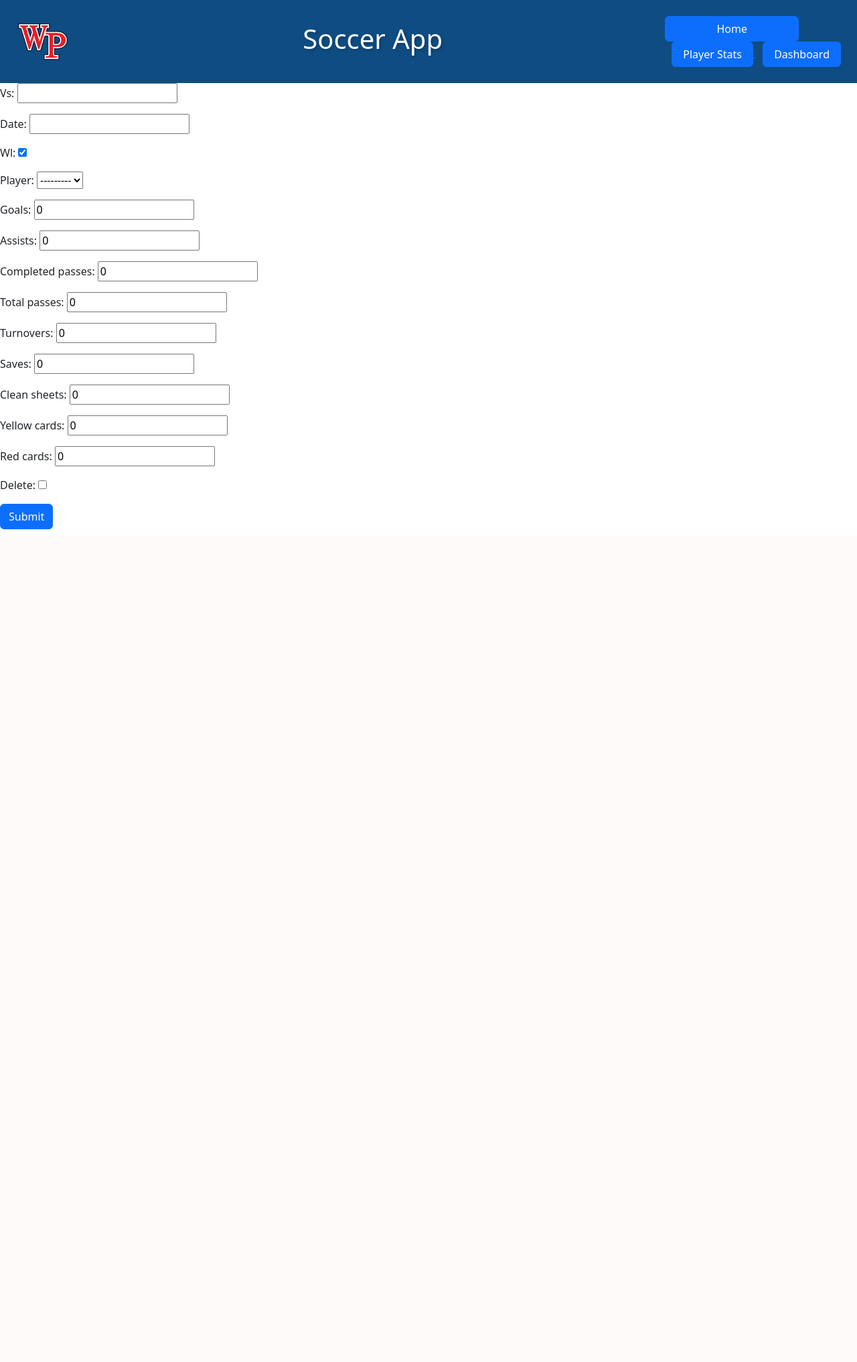
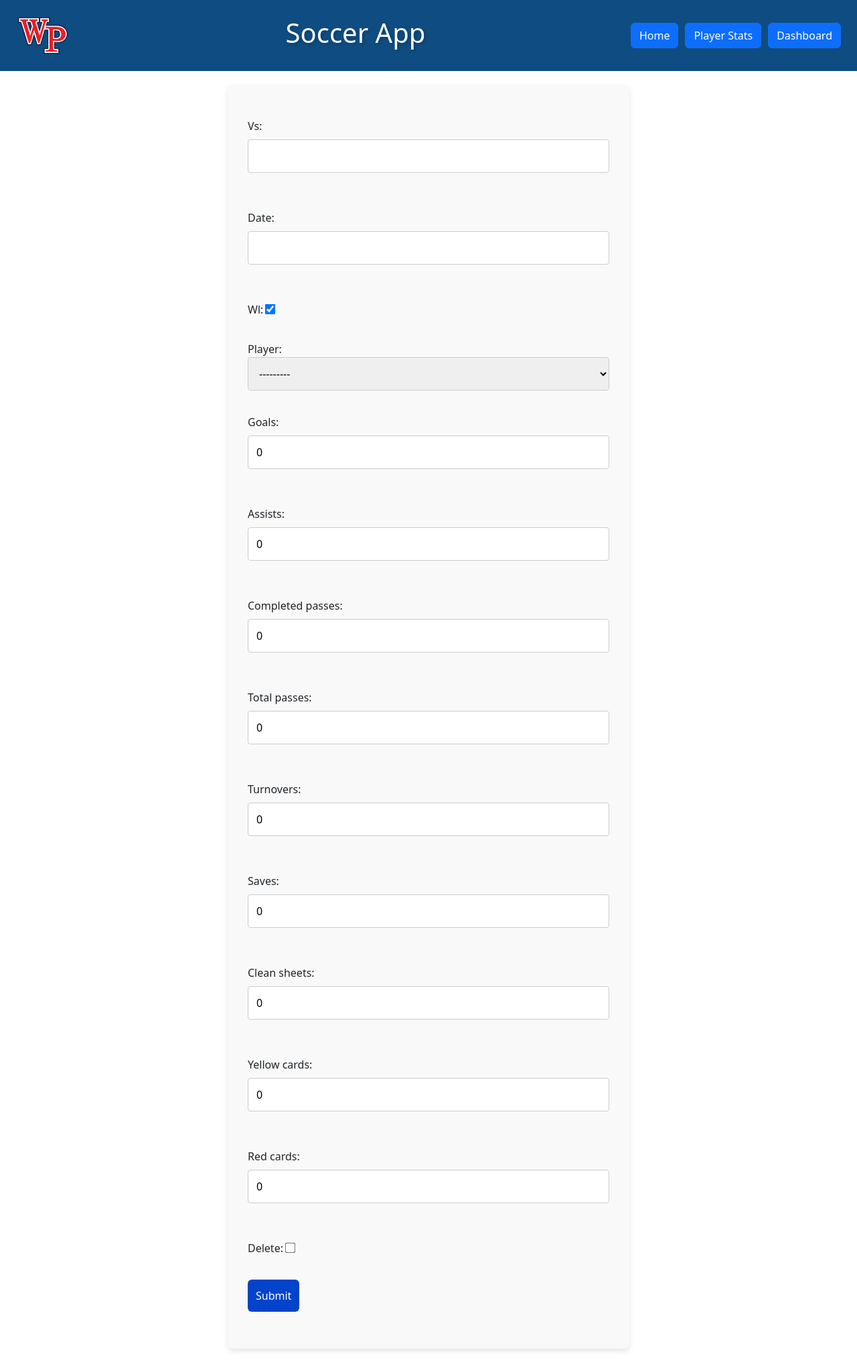
Before and after one commit to itscool2b/soccer, a Django app: page /game in a window 1280 px wide. Shown: the whole page at 67% size. Before the commit the page ends 790 px from the top, so only its background shows below. Run offline with Django 4.2, Linux system fonts and the light colour scheme; data that the repository does not hold is empty.

Commit message:
Styling imporvments

```diff
--- a/OfficalSoccerApp/application/static/modal.css
+++ b/OfficalSoccerApp/application/static/modal.css
@@ -0,0 +1,59 @@
+form {
+    max-width: 600px;
+    margin: 20px auto;
+    padding: 30px;
+    background-color: #f9f9f9;
+    border-radius: 8px;
+    box-shadow: 0 4px 8px rgba(0, 0, 0, 0.1);
+}
+
+input[type=text],
+input[type=number],
+input[type=date],
+select {
+    width: 100%;
+    padding: 12px;
+    margin: 8px 0 20px 0;
+    display: inline-block;
+    border: 1px solid #ccc;
+    border-radius: 4px;
+    box-sizing: border-box;
+}
+
+input[type=submit] {
+    background-color: #0044cc;
+    color: white;
+    cursor: pointer;
+    border: none;
+    padding: 12px;
+    margin-top: 20px;
+}
+
+input[type=submit]:hover {
+    background-color: #003399;
+}
+
+label,
+fieldset {
+    display: block;
+    margin-top: 20px;
+}
+
+.form-group {
+    margin-bottom: 25px;
+}
+
+input[type=checkbox] {
+    transform: scale(1.2);
+    margin-right: 10px;
+}
+
+form p {
+    margin-bottom: 15px;
+}
+
+@media (max-width: 768px) {
+    form {
+        padding: 15px;
+    }
+}
--- a/OfficalSoccerApp/application/templates/addGame.html
+++ b/OfficalSoccerApp/application/templates/addGame.html
@@ -19,25 +19,26 @@
 
         <h1>Soccer App</h1>
 
-        <div href="../templates/addGame.html">
-            <a href="{%url 'home'%}">
-                <button type="button" class="btn btn-primary px-3 d-block" style="width: 100%; max-width: 200px; padding-left: 1rem; padding-right: 1rem;" >
+        <nav class="flex-header">
+            <a href="{% url 'home' %}" class="nav-button">
+                <button type="button" class="btn btn-primary">
                     Home
                 </button>
             </a>
 
-            <a href="{% url 'playerhome' %}">
-                <button type="button" class="btn btn-primary px-3" style="width: auto; padding-left: 1rem; padding-right: 1rem; margin-left: 10px;">
+            <a href="{% url 'playerhome' %}" class="nav-button">
+                <button type="button" class="btn btn-primary" style="margin-left: 10px;" >
                     Player Stats
                 </button>
             </a>
 
-            <a href="{% url 'dash' %}">
-                <button type="button" class="btn btn-primary px-3" style="width: auto; padding-left: 1rem; padding-right: 1rem; margin-left: 10px;">
+            <a href="{% url 'dash' %}" class="nav-button">
+                <button type="button" class="btn btn-primary" style="margin-left: 10px;">
                     Dashboard
                 </button>
             </a>
-        </div>
+        </nav>
+
 
     </header>
 
```
Also changed, not shown: OfficalSoccerApp/application/static/k.css (line endings or trailing spaces), OfficalSoccerApp/db.sqlite3.
